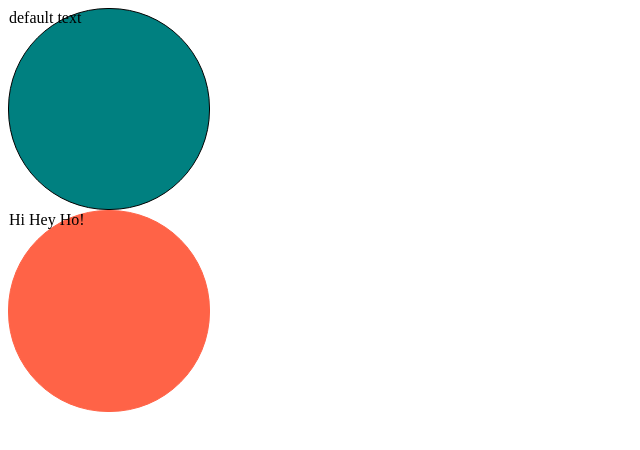
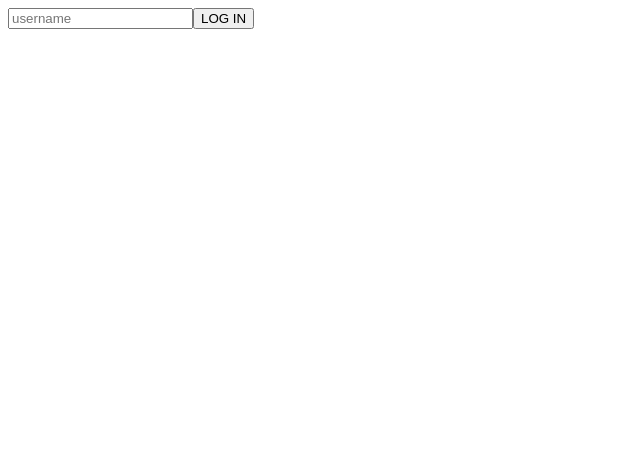
Before and after one commit to G-Hae/Self-Study, a React (Create React App) app in the folder reactmaster/: page / in a window 1280 px wide. Shown: the top 450 px of the page, without its empty margins (0-640 px from the left). Built offline with nearby package versions, Linux system fonts and the light colour scheme.

Commit message:
feat: typescript공부중

```diff
--- a/reactmaster/src/App.tsx
+++ b/reactmaster/src/App.tsx
@@ -1,10 +1,16 @@
-import Circle from "./Circle";
+import { useState } from "react";
 
 function App() {
+
+  const [value, setValue] = useState("")
+
+
   return (
     <div>
-      <Circle borderColor={"black"} bgColor={"teal"}></Circle>
-      <Circle text={"Hi Hey Ho!"} bgColor={"tomato"}></Circle>
+      <form>
+        <input type="text" placeholder="username"/>
+        <button>LOG IN</button>
+      </form>
     </div>
 
   )
--- a/reactmaster/src/Circle.tsx
+++ /dev/null
@@ -1,37 +0,0 @@
-import { useState } from "react";
-import styled from "styled-components"
-
-interface CircleProps{
-    bgColor: string;
-    borderColor?: string;
-    text?: string;
-}
-
-const Container = styled.div<CircleProps>`
-    width: 200px;
-    height: 200px;
-    background-color: ${(props)=>props.bgColor};
-    border-radius: 100px;
-    border: 1px solid ${(props)=>props.borderColor};
-`
-
-function Circle({bgColor, borderColor, text ="default text"}: CircleProps){
-    const [value, setValue] = useState<number|string>(1);
-
-
-    return <Container bgColor ={bgColor} borderColor={borderColor ?? bgColor}>
-        {text}
-        </Container>
-}
-
-interface PlayerShape{
-    name: string;
-    age: number;
-}
-
-const sayHello = (playerObj:PlayerShape) =>
-    `Hello ${playerObj.name} you are ${playerObj.age} years old!`;
-
-sayHello({name:"nico", age: 12})
-
-export default Circle;
```
Also changed, not shown: reactmaster/src/reportWebVitals.ts (deleted, +0 -15 lines), reactmaster/src/setupTests.ts (deleted, +0 -5 lines), 1 other file (tests, documents, lock files or other folders).
